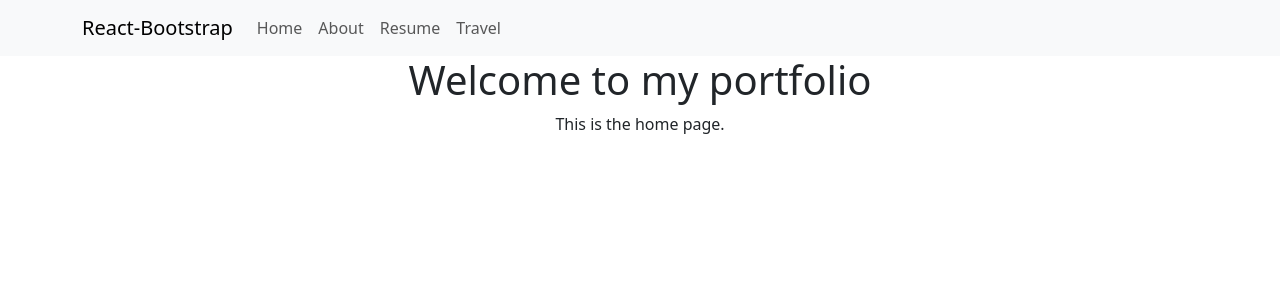
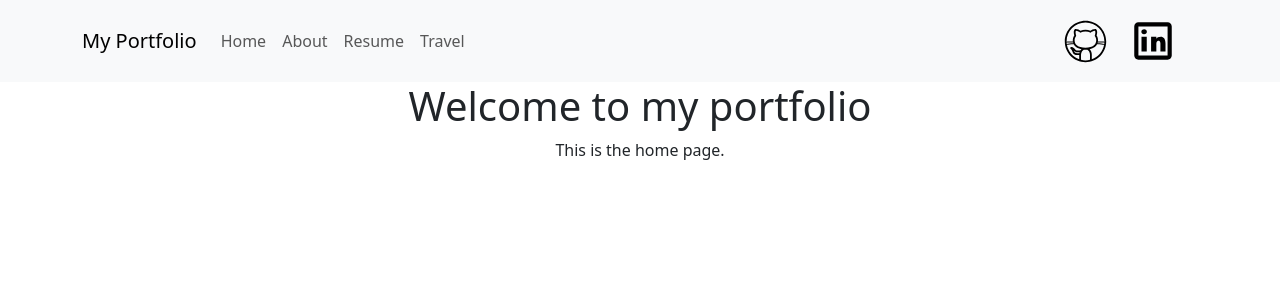
Before and after one commit to sabba2/portfolio, a React (Create React App) app: page / in a window 1280 px wide. Shown: the top 300 px of the page. Built offline with nearby package versions, Linux system fonts and the light colour scheme.

Commit message:
Add navbar logos and links

```diff
--- a/src/App.css
+++ b/src/App.css
@@ -36,3 +36,16 @@
     transform: rotate(360deg);
   }
 }
+
+/* === NavBar Styles === */
+
+.navbar-logo {
+  max-width: 50px;
+  height: auto;
+  margin-right: 20px;
+}
+
+#github-logo {
+  max-width: 45px;
+  height: auto;
+}
--- a/src/components/NavBar.js
+++ b/src/components/NavBar.js
@@ -1,14 +1,18 @@
 import { Container, Nav, Navbar, NavDropdown } from "react-bootstrap";
 import { Link } from "react-router-dom";
+import githubIcon from "../assets/img/github.svg";
+import linkedinIcon from "../assets/img/linkedin.svg";
 
 export const NavBar = () => {
   return (
-    <Navbar expand="lg" className="bg-body-tertiary">
+    <Navbar bg="dark" expand="lg" className="bg-body-tertiary">
       <Container>
         <Navbar.Brand as={Link} to="/">
-          React-Bootstrap
+          My Portfolio
         </Navbar.Brand>
-        <Navbar.Toggle aria-controls="basic-navbar-nav" />
+        <Navbar.Toggle aria-controls="basic-navbar-nav">
+          <span className="navbar-toggler-icon"></span>
+        </Navbar.Toggle>
         <Navbar.Collapse id="basic-navbar-nav">
           <Nav className="me-auto">
             <Nav.Link as={Link} to="/">
@@ -24,6 +28,21 @@ export const NavBar = () => {
               Travel
             </Nav.Link>
           </Nav>
+          <span className="navbar-text">
+            <div className="social-icon">
+              <a href="https://github.com/sabba2">
+                <img
+                  src={githubIcon}
+                  id="github-logo"
+                  className="navbar-logo"
+                  alt="Github icon link"
+                />
+              </a>
+              <a href="https://www.linkedin.com/in/shayan-abbassi/">
+                <img src={linkedinIcon} className="navbar-logo" alt="" />
+              </a>
+            </div>
+          </span>
         </Navbar.Collapse>
       </Container>
     </Navbar>
```
Also changed, not shown: src/assets/img/github.svg (added), src/assets/img/linkedin.svg (added).
